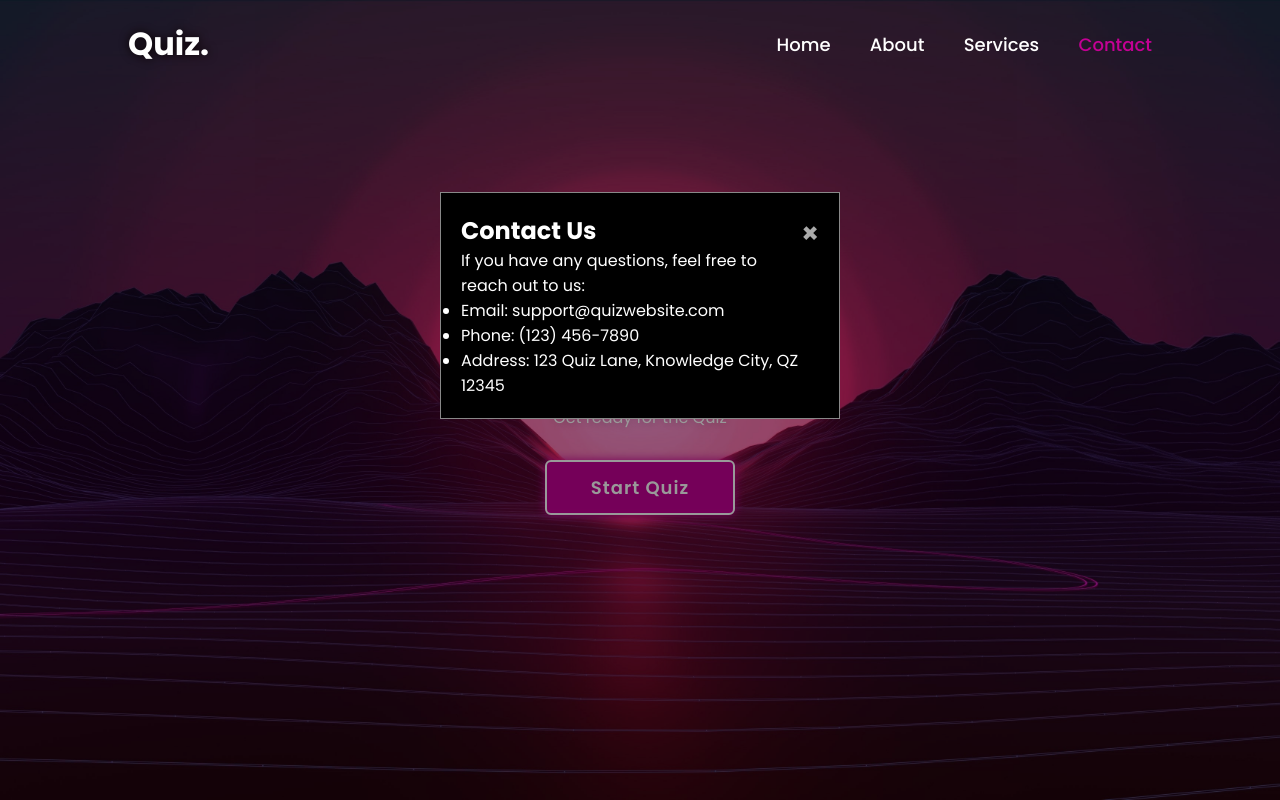
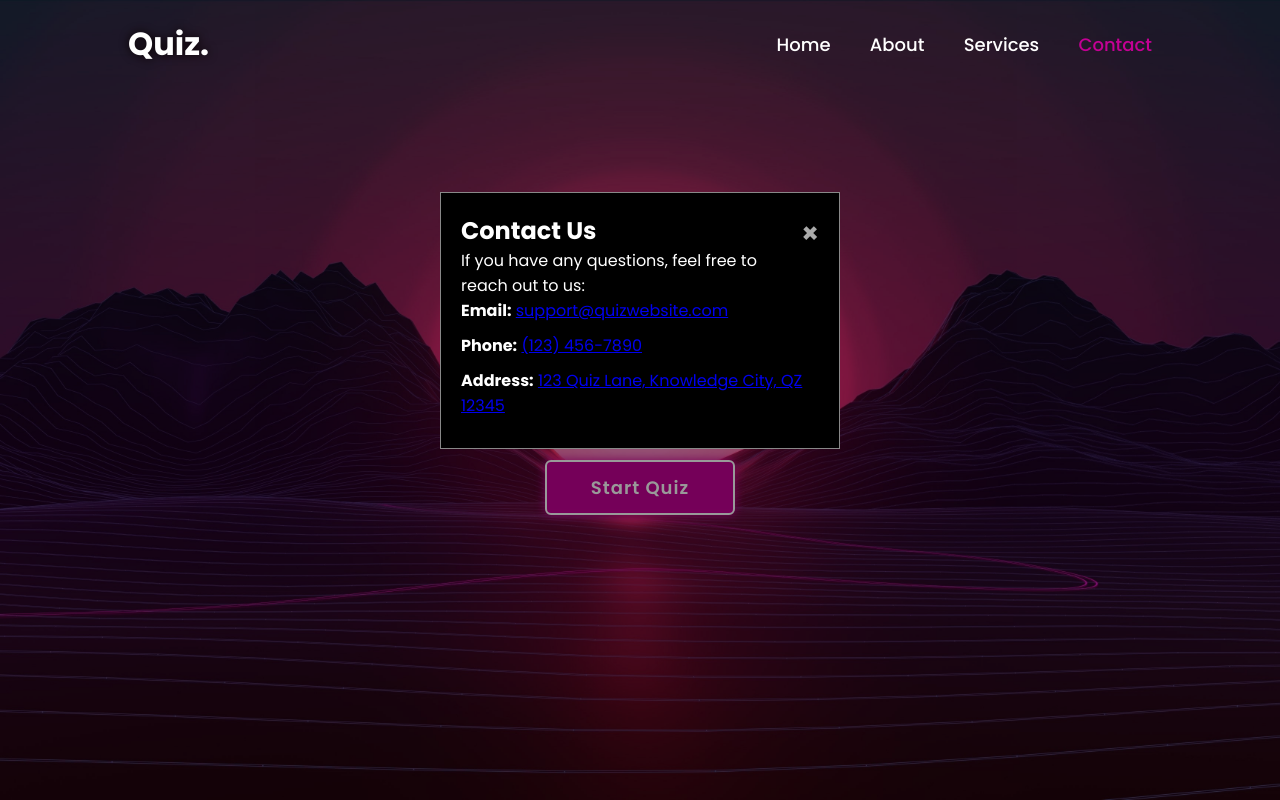
Before and after one commit to Desso888/QCMWEBSITE, a plain HTML site: page index.html in a window 1280 px wide. Both pictures are taken after a click on the link "Contact". Shown: the top 800 px of the page. Drawn offline with Linux system fonts and the light colour scheme.

Commit message:
QuizWebSite

```diff
--- a/index.html
+++ b/index.html
@@ -46,7 +46,7 @@
             </div>
         </div>
 
-        <div class="contact-modal">
+        <!--div class="contact-modal">
             <div class="modal-content">
                 <span class="close-contact-btn">&times;</span>
                 <h2>Contact Us</h2>
@@ -55,6 +55,28 @@
                     <li>Email: support@quizwebsite.com</li>
                     <li>Phone: (123) 456-7890</li>
                     <li>Address: 123 Quiz Lane, Knowledge City, QZ 12345</li>
+                </ul>
+            </div>
+        </div-->
+
+        <div class="contact-modal">
+            <div class="modal-content">
+                <span class="close-contact-btn">&times;</span>
+                <h2>Contact Us</h2>
+                <p>If you have any questions, feel free to reach out to us:</p>
+                <ul class="contact-list">
+                    <li>
+                        <span class="contact-label">Email:</span>
+                        <a href="mailto:support@quizwebsite.com">support@quizwebsite.com</a>
+                    </li>
+                    <li>
+                        <span class="contact-label">Phone:</span>
+                        <a href="tel:+11234567890">(123) 456-7890</a>
+                    </li>
+                    <li>
+                        <span class="contact-label">Address:</span>
+                        <a href="https://www.google.com/maps/search/?api=1&query=123+Quiz+Lane,+Knowledge+City,+QZ+12345" target="_blank">123 Quiz Lane, Knowledge City, QZ 12345</a>
+                    </li>
                 </ul>
             </div>
         </div>
--- a/script.js
+++ b/script.js
@@ -100,11 +100,11 @@ closeBtn.onclick = () => {
     homeBtn.classList.add('active');
 }
 
-window.onclick = (event) => {
+/*window.onclick = (event) => {
     if (event.target === aboutModal) {
         aboutModal.style.display = 'none';
     }
-}
+}*/
 
 servicesBtn.onclick = () => {
     homeBtn.classList.remove('active');
@@ -122,11 +122,11 @@ closeServicesBtn.onclick = () => {
     homeBtn.classList.add('active');
 }
 
-window.onclick = (event) => {
+/*window.onclick = (event) => {
     if (event.target === servicesModal) {
         servicesModal.style.display = 'none';
     }
-}
+}*/
 
 contactBtn.onclick = () => {
     homeBtn.classList.remove('active');
@@ -144,11 +144,11 @@ closeContactBtn.onclick = () => {
     homeBtn.classList.add('active');
 }
 
-window.onclick = (event) => {
+/*window.onclick = (event) => {
     if (event.target === contactModal) {
         contactModal.style.display = 'none';
     }
-}
+}*/
 
 let questionCount = 0;
 let questionNumb = 1;
--- a/style.css
+++ b/style.css
@@ -559,3 +559,22 @@ body {
 .question-total {
     margin: 10px 0;
 }
+
+ul {
+    margin-left: 40px;
+}
+
+.contact-list {
+    list-style-type: none;
+    padding: 0;
+    margin: 0;
+}
+
+.contact-list li {
+    margin-bottom: 10px;
+}
+
+.contact-label {
+    color: #ffffff;
+    font-weight: bold;
+}
```
